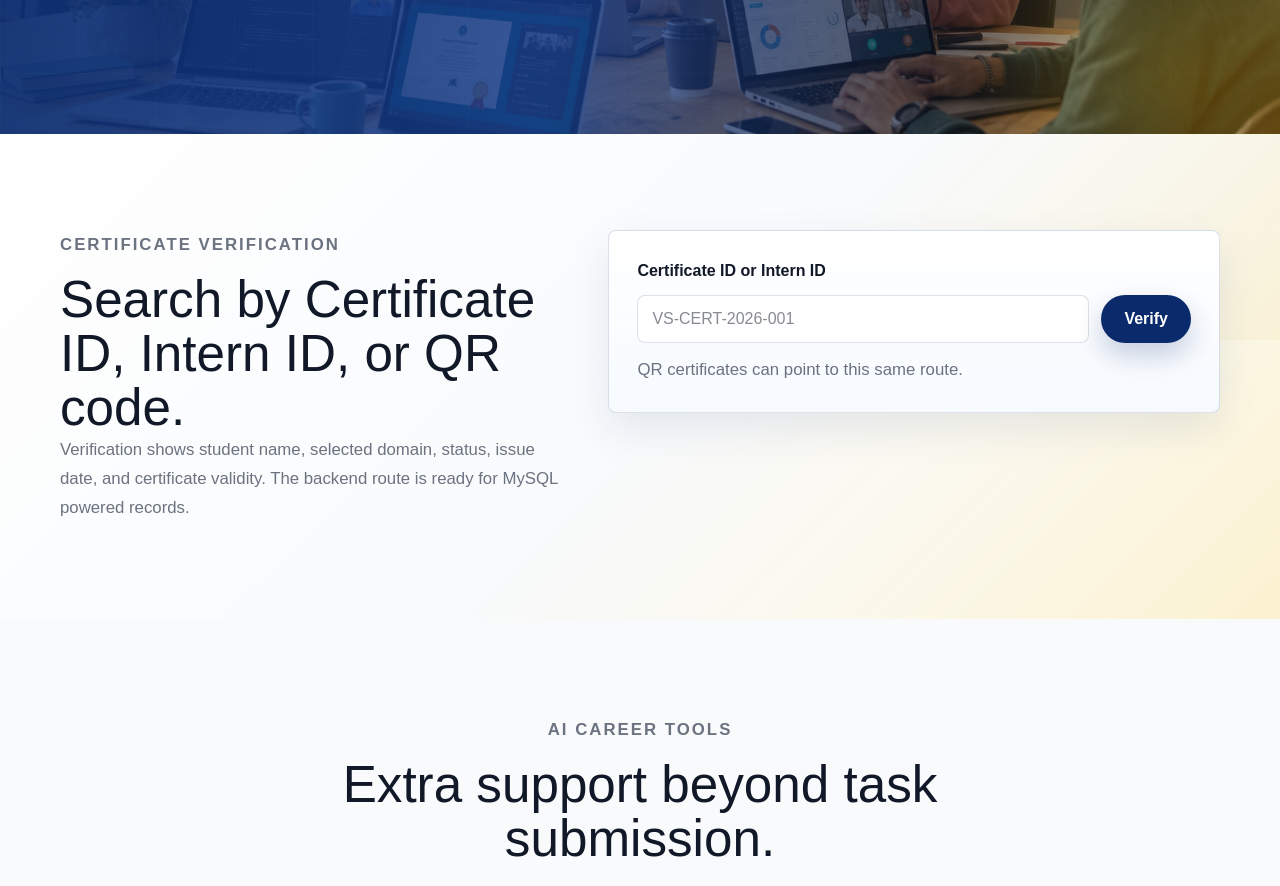
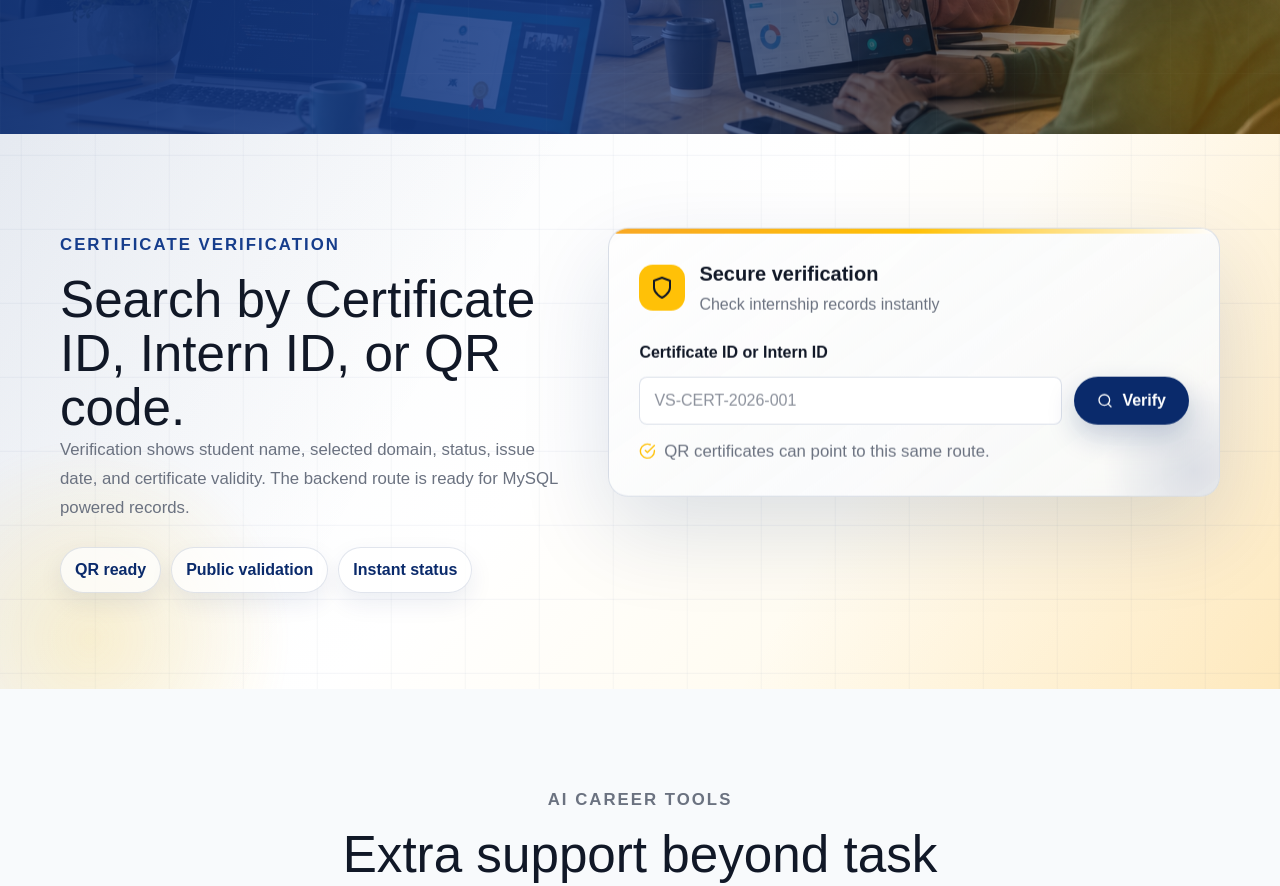
Before and after one commit to usha2151/veloraskills, a Next.js app: page / in a window 1280 px wide. Shown: the part 4460-5346 px from the top of the page. Built offline with nearby package versions, Linux system fonts and the light colour scheme.

Commit message:
updatess

```diff
--- a/src/app/globals.css
+++ b/src/app/globals.css
@@ -537,6 +537,75 @@ textarea {
   background: linear-gradient(135deg, var(--surface), var(--surface-soft) 52%, rgba(255, 193, 7, 0.14));
 }
 
+.section--verify-showcase {
+  position: relative;
+  overflow: hidden;
+  color: var(--foreground);
+  background:
+    linear-gradient(120deg, rgba(10, 42, 107, 0.08), transparent 36%),
+    linear-gradient(300deg, rgba(249, 168, 37, 0.18), transparent 34%),
+    linear-gradient(135deg, #f8fafc 0%, #ffffff 48%, #fff7df 100%);
+}
+
+.section--verify-showcase::before {
+  content: "";
+  position: absolute;
+  inset: 0;
+  background:
+    linear-gradient(rgba(10, 42, 107, 0.07) 1px, transparent 1px),
+    linear-gradient(90deg, rgba(10, 42, 107, 0.05) 1px, transparent 1px);
+  background-size: 74px 74px;
+  opacity: 0.7;
+  animation: gridDrift 24s linear infinite;
+}
+
+.section--verify-showcase::after {
+  content: "";
+  position: absolute;
+  left: -120px;
+  bottom: -160px;
+  width: 420px;
+  height: 420px;
+  border-radius: 50%;
+  background: radial-gradient(circle, rgba(255, 193, 7, 0.3), transparent 68%);
+  animation: dashboardGlow 6.5s ease-in-out infinite;
+}
+
+.section--verify-showcase .container {
+  position: relative;
+  z-index: 1;
+}
+
+.section--verify-showcase .eyebrow {
+  color: var(--primary-strong);
+}
+
+.section--verify-showcase h2 {
+  color: var(--foreground);
+  text-shadow: none;
+}
+
+.section--verify-showcase p {
+  color: var(--ink-muted);
+}
+
+.verify-trust-list {
+  display: flex;
+  flex-wrap: wrap;
+  gap: 10px;
+  margin-top: 24px;
+}
+
+.verify-trust-list span {
+  border: 1px solid rgba(10, 42, 107, 0.12);
+  border-radius: 999px;
+  padding: 10px 14px;
+  color: #0a2a6b;
+  background: rgba(255, 255, 255, 0.72);
+  font-weight: 850;
+  box-shadow: 0 10px 24px rgba(10, 42, 107, 0.08);
+}
+
 .section--tech {
   position: relative;
   overflow: hidden;
@@ -1135,6 +1204,78 @@ textarea {
   font-weight: 850;
 }
 
+.verify-form {
+  position: relative;
+  overflow: hidden;
+}
+
+.section--verify-showcase .verify-form {
+  border-color: rgba(10, 42, 107, 0.14);
+  border-radius: 20px;
+  padding: 30px;
+  color: var(--foreground);
+  background:
+    linear-gradient(145deg, rgba(255, 255, 255, 0.98), rgba(248, 250, 252, 0.9)),
+    linear-gradient(135deg, rgba(10, 42, 107, 0.1), rgba(249, 168, 37, 0.16));
+  box-shadow: 0 34px 90px rgba(10, 42, 107, 0.14);
+  backdrop-filter: blur(16px) saturate(1.2);
+  animation: floatPanel 6s ease-in-out infinite;
+}
+
+.section--verify-showcase .verify-form::before {
+  content: "";
+  position: absolute;
+  inset: 0 0 auto;
+  height: 5px;
+  background: linear-gradient(90deg, #f9a825, #ffc107, #ffffff);
+}
+
+.section--verify-showcase .verify-form::after {
+  content: "";
+  position: absolute;
+  inset: auto -70px -70px auto;
+  width: 190px;
+  height: 190px;
+  border-radius: 50%;
+  background: radial-gradient(circle, rgba(10, 42, 107, 0.12), transparent 68%);
+  pointer-events: none;
+}
+
+.verify-form__header {
+  display: grid;
+  grid-template-columns: auto 1fr;
+  gap: 14px;
+  align-items: center;
+  margin-bottom: 12px;
+}
+
+.verify-form__header > svg {
+  width: 46px;
+  height: 46px;
+  border-radius: 14px;
+  padding: 11px;
+  color: #111827;
+  background: #ffc107;
+}
+
+.verify-form__header div {
+  display: grid;
+  gap: 4px;
+}
+
+.verify-form__header strong {
+  color: var(--foreground);
+  font-size: 1.25rem;
+}
+
+.verify-form__header span {
+  color: var(--ink-muted);
+}
+
+.section--verify-showcase .form-panel label {
+  color: var(--foreground);
+}
+
 .form-panel input,
 .form-panel select {
   width: 100%;
@@ -1149,6 +1290,16 @@ textarea {
     box-shadow 180ms ease;
 }
 
+.section--verify-showcase .form-panel input {
+  border-color: rgba(10, 42, 107, 0.14);
+  color: var(--foreground);
+  background: #ffffff;
+}
+
+.section--verify-showcase .form-panel input::placeholder {
+  color: rgba(107, 114, 128, 0.78);
+}
+
 .form-panel input:focus,
 .form-panel select:focus,
 .contact-form textarea:focus {
@@ -1167,6 +1318,17 @@ textarea {
   margin: 0;
   color: var(--ink-muted);
   font-size: 0.95rem;
+}
+
+.section--verify-showcase .form-note {
+  display: inline-flex;
+  align-items: center;
+  gap: 8px;
+  color: var(--ink-muted);
+}
+
+.section--verify-showcase .form-note svg {
+  color: #ffc107;
 }
 
 .form-status {
--- a/src/app/page.js
+++ b/src/app/page.js
@@ -157,7 +157,7 @@ export default function Home() {
           </div>
         </section>
 
-        <section className="section section--split" id="verify">
+        <section className="section section--split section--verify-showcase" id="verify">
           <div className="container split-grid">
             <div>
               <p className="eyebrow">Certificate verification</p>
@@ -167,6 +167,11 @@ export default function Home() {
                 date, and certificate validity. The backend route is ready for
                 MySQL powered records.
               </p>
+              <div className="verify-trust-list" aria-label="Verification highlights">
+                <span>QR ready</span>
+                <span>Public validation</span>
+                <span>Instant status</span>
+              </div>
             </div>
             <VerifyForm />
           </div>
--- a/src/components/forms/VerifyForm.js
+++ b/src/components/forms/VerifyForm.js
@@ -1,6 +1,7 @@
 "use client";
 
 import { useState } from "react";
+import { FiCheckCircle, FiSearch, FiShield } from "react-icons/fi";
 
 export function VerifyForm() {
   const [query, setQuery] = useState("");
@@ -33,7 +34,14 @@ export function VerifyForm() {
   }
 
   return (
-    <form className="panel form-panel" onSubmit={handleSubmit}>
+    <form className="panel form-panel verify-form" onSubmit={handleSubmit}>
+      <div className="verify-form__header">
+        <FiShield aria-hidden="true" />
+        <div>
+          <strong>Secure verification</strong>
+          <span>Check internship records instantly</span>
+        </div>
+      </div>
       <label htmlFor="verify-query">Certificate ID or Intern ID</label>
       <div className="inline-form">
         <input
@@ -50,10 +58,14 @@ export function VerifyForm() {
           type="submit"
           disabled={status.state === "loading"}
         >
-          {status.state === "loading" ? "Checking..." : "Verify"}
+          <FiSearch aria-hidden="true" />
+          <span>{status.state === "loading" ? "Checking..." : "Verify"}</span>
         </button>
       </div>
-      <p className="form-note">QR certificates can point to this same route.</p>
+      <p className="form-note">
+        <FiCheckCircle aria-hidden="true" />
+        QR certificates can point to this same route.
+      </p>
       {status.message ? (
         <p className={`form-status form-status--${status.state}`}>{status.message}</p>
       ) : null}
```
